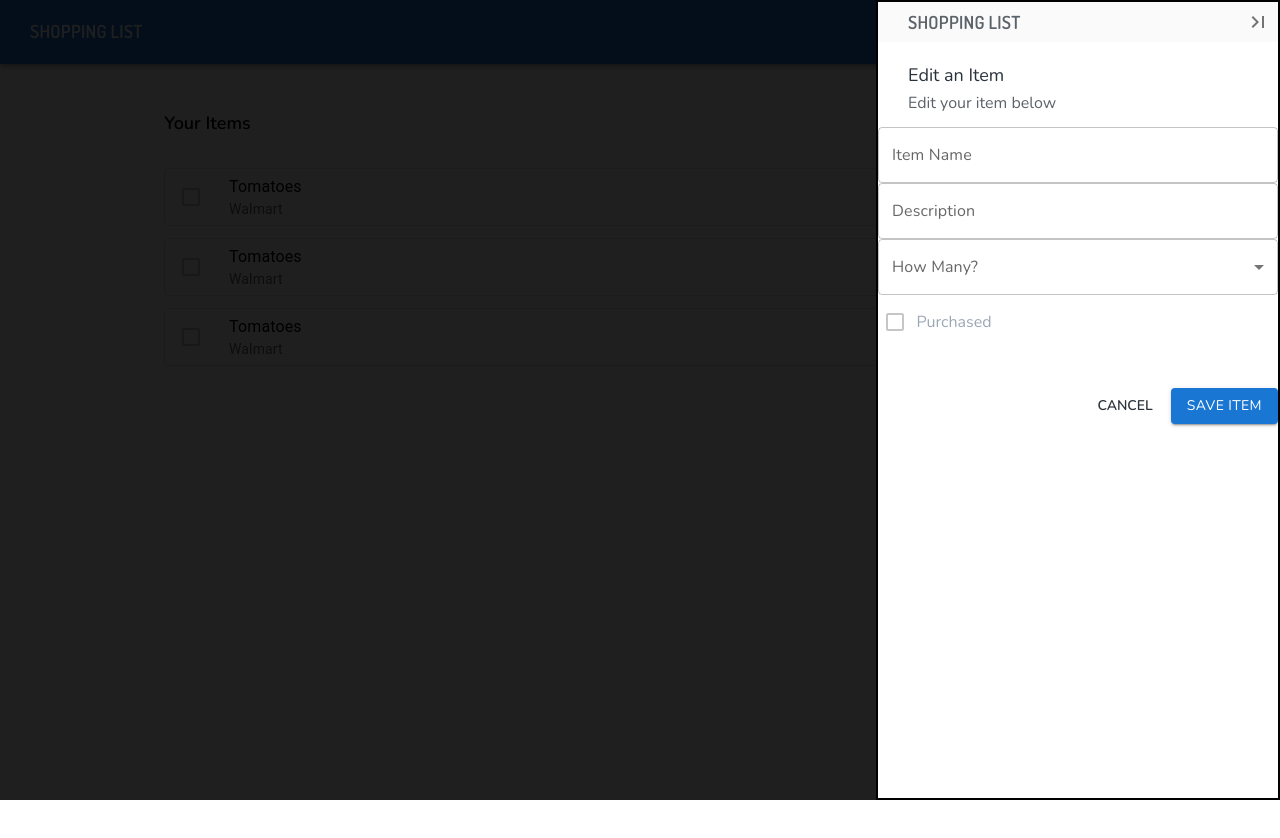
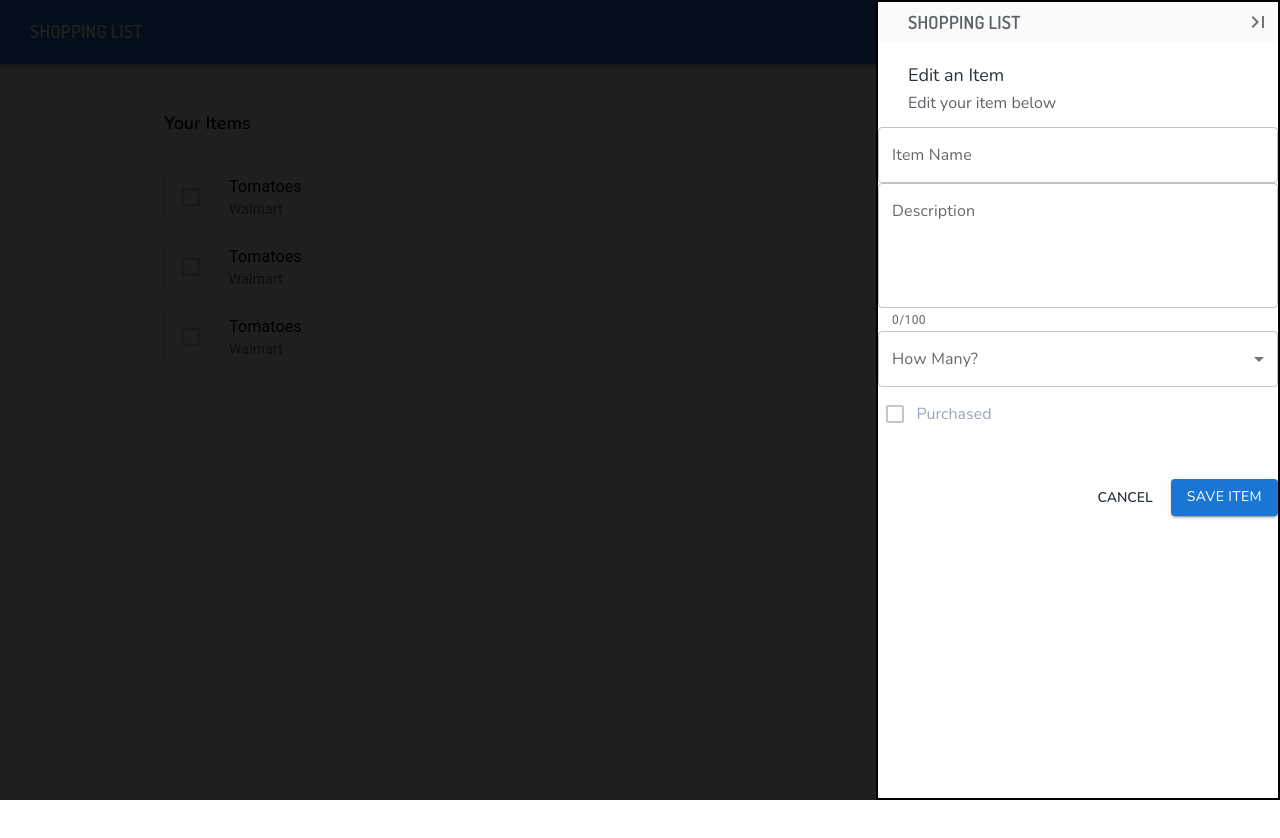
Before and after one commit to aranyameas/groceryList, a React (Create React App) app: page / in a window 1280 px wide. Both pictures are taken after a click on the button 1096 px from the left and 196 px from the top of the page. Shown: the top 838 px of the page. Built offline with nearby package versions, Linux system fonts and the light colour scheme.

Commit message:
Add character limit to description

```diff
--- a/src/content/Add.js
+++ b/src/content/Add.js
@@ -12,16 +12,23 @@ import {
   InputLabel,
   FormControl,
 } from "@mui/material";
-import { LastPageOutlined } from "@mui/icons-material";
+import { Description, LastPageOutlined } from "@mui/icons-material";
 
 export const Add = (props) => {
   const [amount, setAmount] = useState("");
+  const [name, setName] = useState("");
+  const [description, setDescription] = useState({ desc: "" });
   const addOpen = props.addOpen;
   const setAddOpen = props.setAddOpen;
   const handleAddClose = () => setAddOpen(false);
+  const charLimit = 100;
 
   const handleAdd = () => {
     //Add an item
+  };
+
+  const handleChange = (desc) => (event) => {
+    setDescription({ ...description, [desc]: event.target.value });
   };
 
   return (
@@ -50,10 +57,16 @@ export const Add = (props) => {
               <FormControl fullWidth>
                 <TextField
                   label={<span className="font-nunito">Item Name</span>}
-                ></TextField>
+                />
                 <TextField
+                  multiline
+                  rows={4}
+                  value={description.desc}
+                  inputProps={{ maxLength: charLimit }}
+                  helperText={`${description.desc.length}/${charLimit}`}
+                  onChange={handleChange("desc")}
                   label={<span className="font-nunito">Description</span>}
-                ></TextField>
+                />
                 <FormControl fullWidth>
                   <InputLabel id="Quantity">
                     <span className="font-nunito">How Many?</span>
--- a/src/content/Edit.js
+++ b/src/content/Edit.js
@@ -17,12 +17,14 @@ import { LastPageOutlined } from "@mui/icons-material";
 
 export const Edit = (props) => {
   const [amount, setAmount] = useState("");
+  const [description, setDescription] = useState({ desc: "" });
   const editOpen = props.editOpen;
   const setEditOpen = props.setEditOpen;
   const handleEditClose = () => setEditOpen(false);
   const checked = props.checked;
   const setChecked = props.setChecked;
   const [value, setValue] = useState(false);
+  const charLimit = 100;
 
   const handleToggle = (value) => () => {
     const currentIndex = checked.indexOf(value);
@@ -35,6 +37,10 @@ export const Edit = (props) => {
     }
 
     setChecked(newChecked);
+  };
+
+  const handleChange = (desc) => (event) => {
+    setDescription({ ...description, [desc]: event.target.value });
   };
 
   const handleEdit = () => {
@@ -70,10 +76,16 @@ export const Edit = (props) => {
                 <FormControl fullWidth>
                   <TextField
                     label={<span className="font-nunito">Item Name</span>}
-                  ></TextField>
+                  />
                   <TextField
+                    multiline
+                    rows={4}
+                    value={description.desc}
+                    inputProps={{ maxLength: charLimit }}
+                    helperText={`${description.desc.length}/${charLimit}`}
+                    onChange={handleChange("desc")}
                     label={<span className="font-nunito">Description</span>}
-                  ></TextField>
+                  />
                   <FormControl fullWidth>
                     <InputLabel id="Quantity">
                       <span className="font-nunito">How Many?</span>
```
